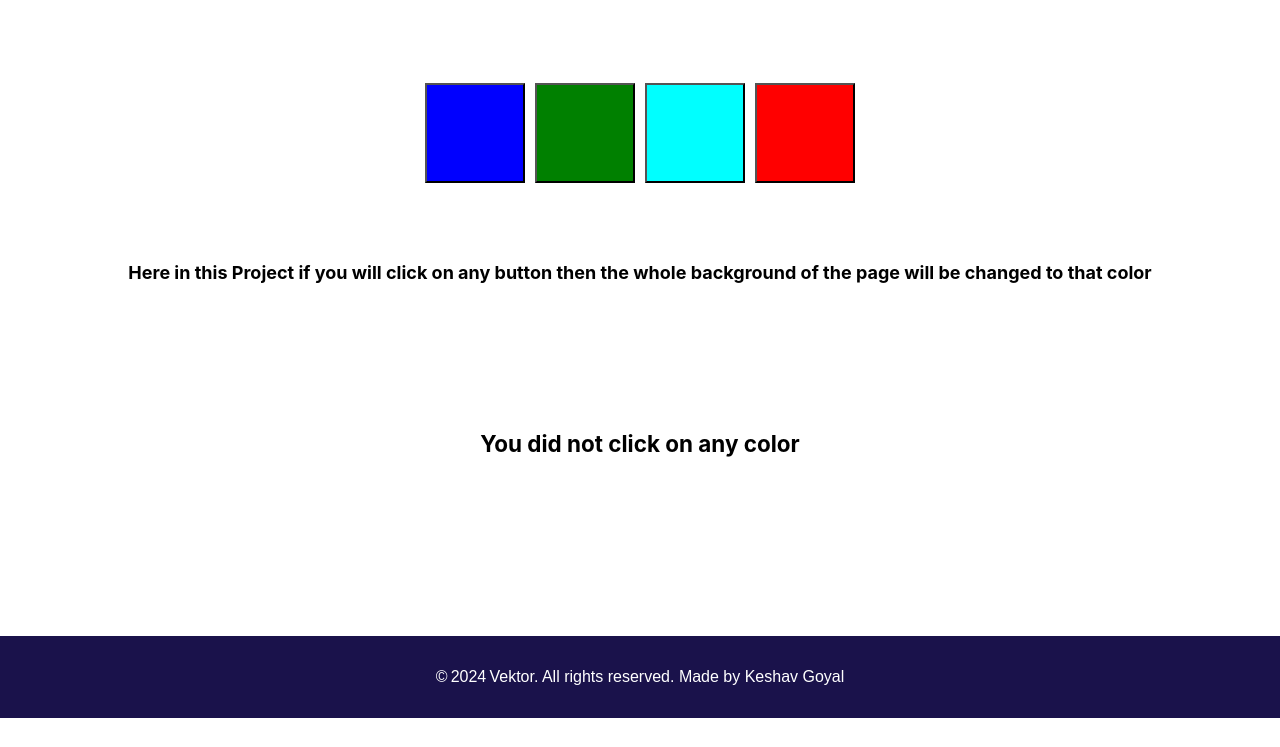
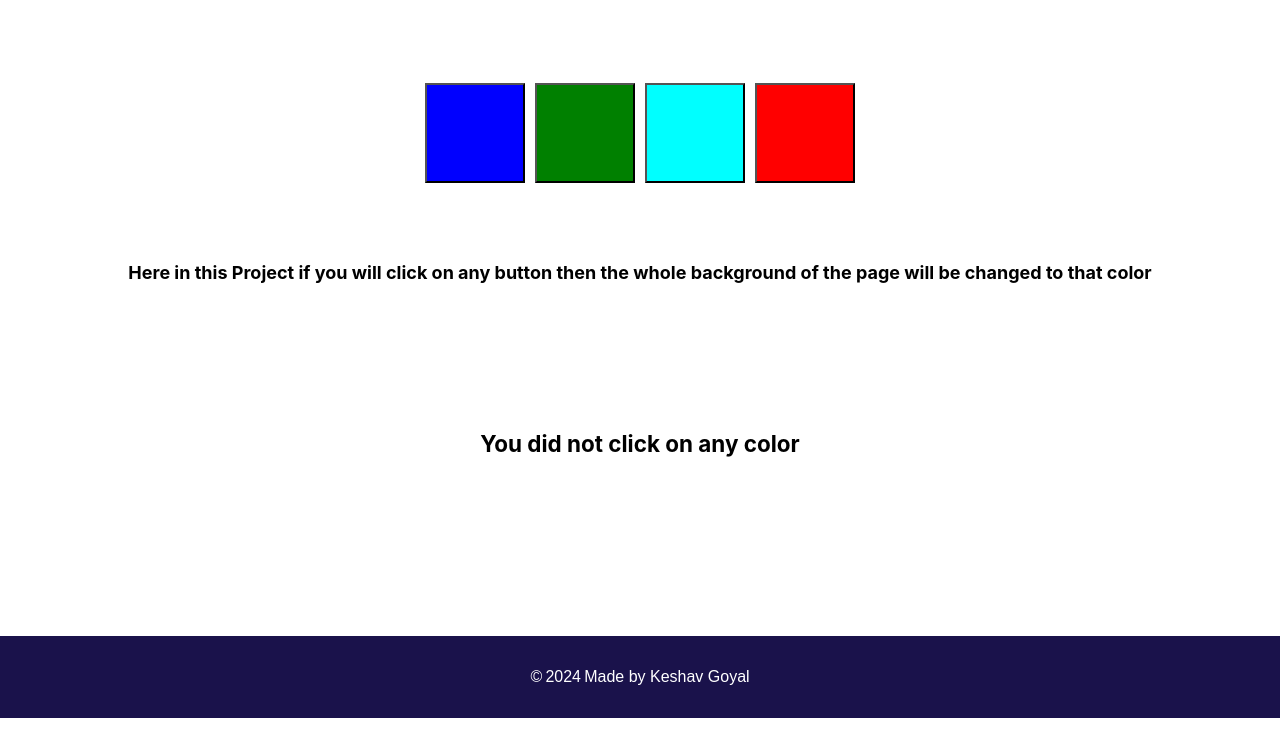
Before and after one commit to keshavgoyal1005/Learn_JavaScript, a plain HTML site: page 07_Projects/01_Color_Changer/index.html in a window 1280 px wide. Shown: the part 82-829 px from the top of the page. Drawn offline with nearby package versions, Linux system fonts and the light colour scheme.

Commit message:
slight change

```diff
--- a/07_Projects/01_Color_Changer/index.html
+++ b/07_Projects/01_Color_Changer/index.html
@@ -31,7 +31,7 @@
 
 
     <!-- Footer -->
-    <div class="footer">&copy;<span id="year"> </span><span> Vektor. All rights reserved. Made by Keshav Goyal</span></div>
+    <div class="footer">&copy;<span id="year"> </span><span> Made by Keshav Goyal</span></div>
 </body>
 
 </html>
```
